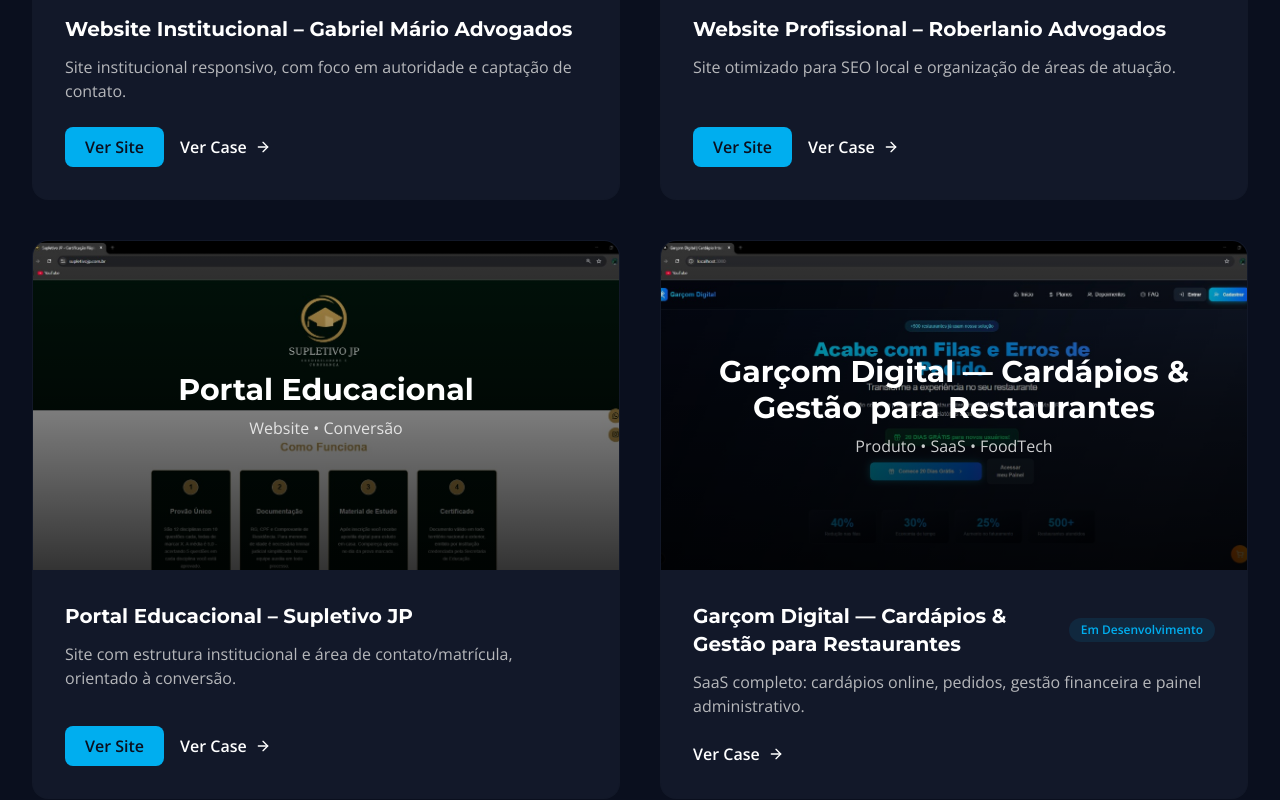
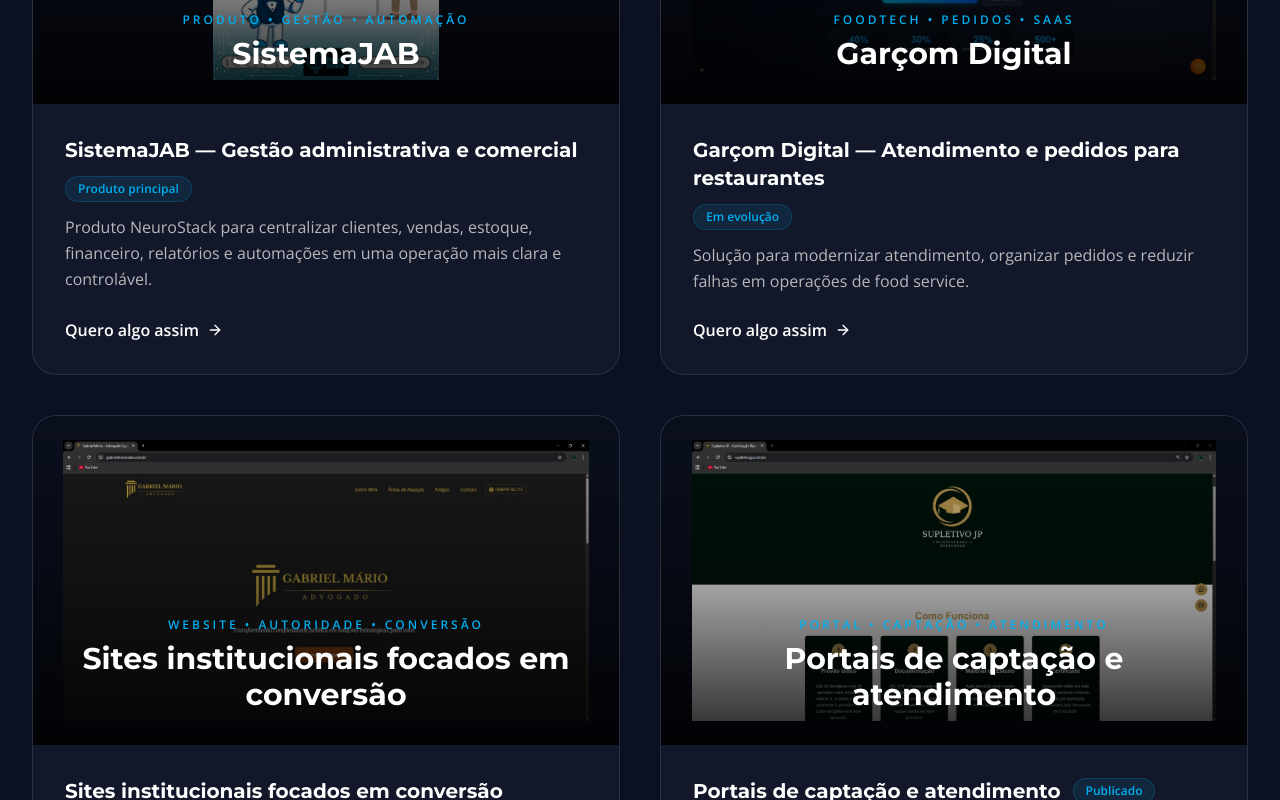
Before and after one commit to DevBielCastro/neurostack-site-pessoal, a Next.js app: page / in a window 1280 px wide. Shown: the part 6960-7760 px from the top of the page. Built offline with nearby package versions, Linux system fonts and the light colour scheme.

Commit message:
Atualiza projetos com foco em SistemaJAB e capacidade comercial

```diff
--- a/src/app/components/ProjectsSection.tsx
+++ b/src/app/components/ProjectsSection.tsx
@@ -4,118 +4,96 @@
 import { motion } from 'framer-motion';
 import Image from 'next/image';
 import { ArrowRight } from 'lucide-react';
-import Link from 'next/link';
 
-// (MODIFICADO) Estrutura de dados agora inclui status e liveUrl opcional
 const projects = [
   {
-    title: "Website Institucional – Gabriel Mário Advogados",
-    summary: "Site institucional responsivo, com foco em autoridade e captação de contato.",
-    tags: ["Website", "Identidade Digital"],
-    liveUrl: "https://www.gabrielmarioadv.com.br/",
-    caseUrl: "/cases/gabriel-mario-advogados",
-    thumbnail: "/assets/project-gabriel-mario.jpg",
-    status: null,
+    title: "SistemaJAB — Gestão administrativa e comercial",
+    summary: "Produto NeuroStack para centralizar clientes, vendas, estoque, financeiro, relatórios e automações em uma operação mais clara e controlável.",
+    tags: ["Produto", "Gestão", "Automação"],
+    thumbnail: "/assets/produto-sistemas.png",
+    status: "Produto principal",
   },
   {
-    title: "Website Profissional – Roberlanio Advogados",
-    summary: "Site otimizado para SEO local e organização de áreas de atuação.",
-    tags: ["Website", "SEO Local"],
-    liveUrl: "https://www.roberlanioadv.com.br/",
-    caseUrl: "/cases/roberlanio-advogados",
-    thumbnail: "/assets/project-roberlanio.jpg",
-    status: null,
+    title: "Garçom Digital — Atendimento e pedidos para restaurantes",
+    summary: "Solução para modernizar atendimento, organizar pedidos e reduzir falhas em operações de food service.",
+    tags: ["FoodTech", "Pedidos", "SaaS"],
+    thumbnail: "/assets/project-garcom-digital.jpg",
+    status: "Em evolução",
   },
   {
-    title: "Portal Educacional – Supletivo JP",
-    summary: "Site com estrutura institucional e área de contato/matrícula, orientado à conversão.",
-    tags: ["Website", "Conversão"],
-    liveUrl: "https://www.supletivojp.com.br/",
-    caseUrl: "/cases/supletivo-jp",
-    thumbnail: "/assets/project-supletivo-jp.jpg",
-    status: null,
+    title: "Sites institucionais focados em conversão",
+    summary: "Projetos de presença digital para empresas que precisam apresentar serviços com clareza, autoridade e canal de contato comercial.",
+    tags: ["Website", "Autoridade", "Conversão"],
+    thumbnail: "/assets/project-gabriel-mario.jpg",
+    status: "Publicado",
   },
   {
-    title: "Garçom Digital — Cardápios & Gestão para Restaurantes",
-    summary: "SaaS completo: cardápios online, pedidos, gestão financeira e painel administrativo.",
-    tags: ["Produto", "SaaS", "FoodTech"],
-    liveUrl: null, // (CORRIGIDO) liveUrl como null remove o botão "Ver Site"
-    caseUrl: "/cases/garcom-digital",
-    thumbnail: "/assets/project-garcom-digital.jpg",
-    status: "Em Desenvolvimento", // (NOVO) Adicionado o status
+    title: "Portais de captação e atendimento",
+    summary: "Estruturas digitais para organizar informações, orientar visitantes e facilitar solicitações de contato ou matrícula.",
+    tags: ["Portal", "Captação", "Atendimento"],
+    thumbnail: "/assets/project-supletivo-jp.jpg",
+    status: "Publicado",
   },
 ];
 
-// --- Componente Principal ---
 export default function ProjectsSection() {
   return (
-    <section id="projects" className="bg-ns-bg py-20 md:py-32">
+    <section id="projects" className="bg-ns-card/30 py-20 md:py-32 border-y border-white/10">
       <div className="container px-4 sm:px-6 lg:px-8 max-w-7xl mx-auto">
-
-        {/* Cabeçalho */}
         <div className="text-center max-w-4xl mx-auto mb-16">
           <h2 className="text-4xl md:text-5xl lg:text-6xl font-extrabold text-white leading-tight">
-            Nossos Projetos
+            Construímos produtos e projetos para resolver <span className="text-ns-primary">necessidades reais</span>
           </h2>
           <p className="mt-6 text-lg md:text-xl text-ns-text/80 leading-relaxed">
-            Soluções reais, resultados mensuráveis. Veja como ajudamos empresas a transformar a presença digital, automatizar processos e aumentar a receita.
+            Nosso foco é transformar operação, presença digital e processos em ferramentas práticas para empresas venderem melhor e administrarem com mais segurança.
           </p>
         </div>
 
-        {/* Grelha de Projetos */}
         <div className="grid grid-cols-1 md:grid-cols-2 gap-8 lg:gap-10">
           {projects.map((project, index) => (
             <motion.div
               key={project.title}
-              className="bg-ns-card rounded-2xl overflow-hidden border border-ns-card/50 group flex flex-col"
+              className="bg-ns-card rounded-3xl overflow-hidden border border-white/10 group flex flex-col hover:border-ns-primary/60 transition-all duration-300"
               initial={{ opacity: 0, y: 50 }}
               whileInView={{ opacity: 1, y: 0 }}
-              transition={{ duration: 0.5, delay: index * 0.1 }}
+              transition={{ duration: 0.5, delay: index * 0.08 }}
               viewport={{ once: true }}
             >
-              {/* Imagem de fundo real com texto sobreposto */}
-              <div className="relative overflow-hidden aspect-video w-full flex items-center justify-center p-8 text-center">
+              <div className="relative overflow-hidden aspect-video w-full flex items-center justify-center p-8 text-center bg-ns-bg">
                 <Image
                   src={project.thumbnail}
                   alt={`Thumbnail do projeto ${project.title}`}
                   fill
-                    className="object-cover transition-transform duration-500 group-hover:scale-105"
+                  className="object-contain p-6 transition-transform duration-500 group-hover:scale-105"
                 />
-                  <div className="absolute inset-0 bg-gradient-to-t from-black/80 via-black/50 to-transparent z-10"></div>
-                  <div className="relative z-20">
-                    <h4 className="font-bold text-3xl text-white mb-2">{project.title.split('–')[0]}</h4>
-                    <p className="text-white/80">{project.tags.join(' • ')}</p>
+                <div className="absolute inset-0 bg-gradient-to-t from-black/85 via-black/35 to-transparent z-10" />
+                <div className="relative z-20 self-end">
+                  <p className="text-ns-primary font-bold text-xs uppercase tracking-[0.25em] mb-2">{project.tags.join(' • ')}</p>
+                  <h4 className="font-bold text-2xl md:text-3xl text-white">{project.title.split('—')[0]}</h4>
                 </div>
               </div>
 
               <div className="p-8 flex flex-col flex-grow">
-                {/* (NOVO) Container para o título e o selo de status */}
-                <div className="flex items-center gap-3 mb-3">
+                <div className="flex flex-wrap items-center gap-3 mb-3">
                   <h3 className="font-bold text-xl text-white">{project.title}</h3>
-                  {project.status && (
-                    <span className="bg-ns-primary/10 text-ns-primary text-xs font-bold px-3 py-1 rounded-full whitespace-nowrap">
+                  <span className="bg-ns-primary/10 text-ns-primary text-xs font-bold px-3 py-1 rounded-full whitespace-nowrap border border-ns-primary/20">
                     {project.status}
                   </span>
-                  )}
                 </div>
 
-                <p className="text-ns-text/80 mb-6 flex-grow">{project.summary}</p>
-                <div className="flex items-center gap-4 mt-auto">
-                  {/* (CORRIGIDO) O botão "Ver Site" só aparece se 'liveUrl' existir */}
-                  {project.liveUrl && (
-                    <a href={project.liveUrl} target="_blank" rel="noopener noreferrer" className="bg-ns-primary text-ns-bg font-bold py-2 px-5 rounded-lg hover:opacity-90 transition-opacity">
-                      Ver Site
+                <p className="text-ns-text/80 mb-6 flex-grow leading-relaxed">{project.summary}</p>
+                <a
+                  href="https://wa.me/558391533883?text=Ol%C3%A1%2C%20vi%20os%20projetos%20da%20NeuroStack%20e%20quero%20conversar%20sobre%20uma%20solu%C3%A7%C3%A3o%20para%20minha%20empresa."
+                  target="_blank"
+                  rel="noopener noreferrer"
+                  className="font-semibold text-white group-hover:text-ns-primary transition-colors flex items-center gap-2 mt-auto"
+                >
+                  Quero algo assim <ArrowRight size={16} />
                 </a>
-                  )}
-                   <Link href={project.caseUrl} className="font-semibold text-white group-hover:text-ns-primary transition-colors flex items-center gap-2">
-                     Ver Case <ArrowRight size={16} />
-                   </Link>
-                </div>
               </div>
             </motion.div>
           ))}
         </div>
-
       </div>
     </section>
   );
```
Lines whose indentation alone changed are shown as unchanged.
